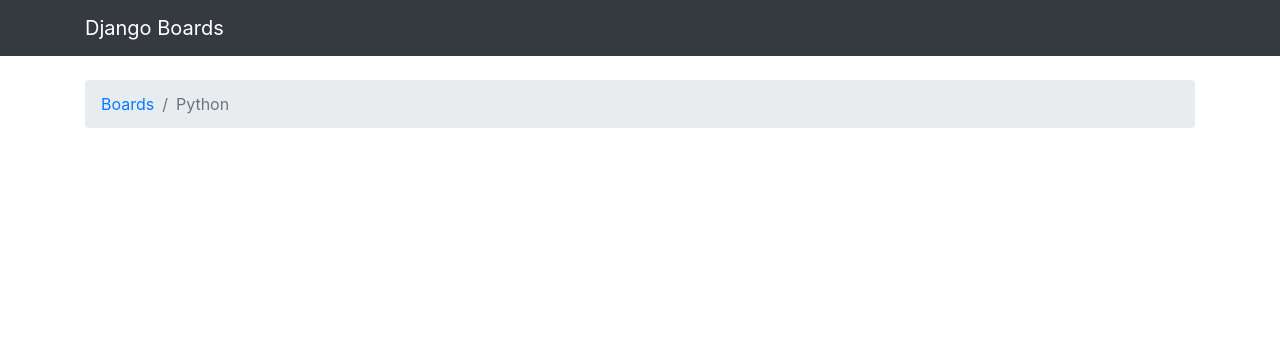
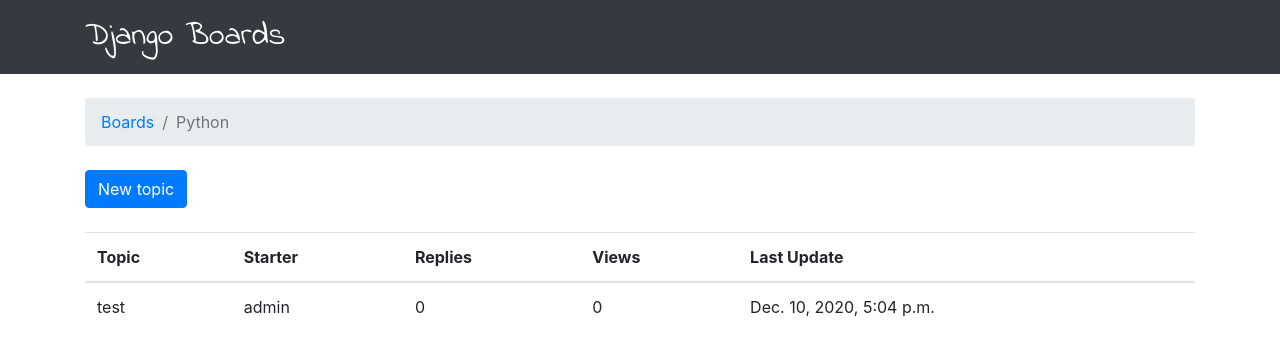
Before and after one commit to jmdoan1/Django-Tutorial, a Django app: page /boards/2/ in a window 1280 px wide. Shown: the top 356 px of the page. Run offline with Django 3.2, Linux system fonts and the light colour scheme; data comes from the database, SQL or seed files in the repository; both versions use the stored data as it was after the commit; some libraries are stand-ins or nearby versions.

Commit message:
Part 3: Post and display new topic

```diff
--- a/DjangpProject/DjangpProject/urls.py
+++ b/DjangpProject/DjangpProject/urls.py
@@ -22,5 +22,6 @@
 urlpatterns = [
     url(r'^$', views.home, name='home'),
     url(r'^boards/(?P<pk>\d+)/$', views.board_topics, name='board_topics'),
+    url(r'^boards/(?P<pk>\d+)/new/$', views.new_topic, name='new_topic'),
     path('admin/', admin.site.urls),
 ]
--- a/DjangpProject/boards/views.py
+++ b/DjangpProject/boards/views.py
@@ -1,7 +1,6 @@
-from django.shortcuts import render, get_object_or_404
-from django.http import HttpResponse
-from django.http import Http404
-from .models import Board
+from django.contrib.auth.models import User
+from django.shortcuts import render, redirect, get_object_or_404
+from .models import Board, Topic, Post
 
 
 def home(request):
@@ -12,3 +11,30 @@
 def board_topics(request, pk):
     board = get_object_or_404(Board, pk=pk)
     return render(request, 'topics.html', {'board': board})
+
+
+def new_topic(request, pk):
+    board = get_object_or_404(Board, pk=pk)
+
+    if request.method == 'POST':
+        subject = request.POST['subject']
+        message = request.POST['message']
+
+        user = User.objects.first()  # TODO: get the currently logged in user
+
+        topic = Topic.objects.create(
+            subject=subject,
+            board=board,
+            starter=user
+        )
+
+        post = Post.objects.create(
+            message=message,
+            topic=topic,
+            created_by=user
+        )
+
+        # TODO: redirect to the created topic page
+        return redirect('board_topics', pk=board.pk)
+
+    return render(request, 'new_topic.html', {'board': board})
--- /dev/null
+++ b/DjangpProject/static/css/app.css
@@ -0,0 +1,4 @@
+.navbar-brand {
+  font-family: "Indie Flower", cursive;
+  font-size: xx-large;
+}
--- a/DjangpProject/templates/base.html
+++ b/DjangpProject/templates/base.html
@@ -3,7 +3,10 @@
   <head>
     <meta charset="utf-8">
     <title>{% block title %}Django Boards{% endblock %}</title>
+    <link rel="preconnect" href="https://fonts.gstatic.com">
+    <link href="https://fonts.googleapis.com/css2?family=Indie+Flower&display=swap" rel="stylesheet">
     <link rel="stylesheet" href="{% static 'css/bootstrap.min.css' %}">
+    <link rel="stylesheet" href="{% static 'css/app.css' %}">
   </head>
   <body>
 
--- a/DjangpProject/templates/topics.html
+++ b/DjangpProject/templates/topics.html
@@ -10,5 +10,30 @@
 {% endblock %}
 
 {% block content %}
-    <!-- just leaving it empty for now. we will add core here soon. -->
+    <div class="mb-4">
+        <a href="{% url 'new_topic' board.pk %}" class="btn btn-primary">New topic</a>
+    </div>
+
+    <table class="table">
+    <thead class="thead-inverse">
+      <tr>
+        <th>Topic</th>
+        <th>Starter</th>
+        <th>Replies</th>
+        <th>Views</th>
+        <th>Last Update</th>
+      </tr>
+    </thead>
+    <tbody>
+      {% for topic in board.topics.all %}
+        <tr>
+          <td>{{ topic.subject }}</td>
+          <td>{{ topic.starter.username }}</td>
+          <td>0</td>
+          <td>0</td>
+          <td>{{ topic.last_updated }}</td>
+        </tr>
+      {% endfor %}
+    </tbody>
+  </table>
 {% endblock %}
```
Also changed, not shown: DjangpProject/boards/tests.py (+71 -3 lines), DjangpProject/templates/new_topic.html (added, +24 -0 lines), DjangpProject/db.sqlite3.
